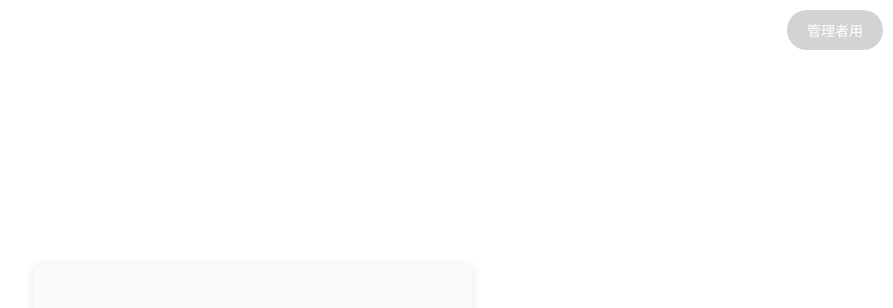
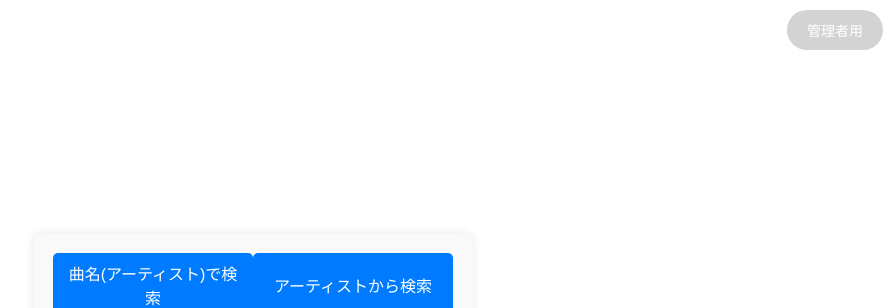
Before and after one commit to housou0401/request-music, a website: page public/index.html in a window 1280 px wide. Shown: the top 308 px of the page, without its empty margins (387-1280 px from the left). Drawn offline with Linux system fonts and the light colour scheme; no server answers.

Commit message:
Update index.html

```diff
--- a/public/index.html
+++ b/public/index.html
@@ -56,15 +56,20 @@
 <body onload="checkRecruitingStatus(); updateFrontendTitle();">
   <button class="admin-button" onclick="showAdminLogin()">管理者用</button>
   <div class="container" id="mainContainer">
+    <!-- 検索モード切替ボタン -->
+    <div style="display:flex; justify-content: center; margin-bottom:10px;">
+      <button id="modeSong" onclick="setSearchMode('song');" style="flex:1; padding:8px;">曲名(アーティスト)で検索</button>
+      <button id="modeArtist" onclick="setSearchMode('artist');" style="flex:1; padding:8px;">アーティストから検索</button>
+    </div>
     <!-- フロントエンドタイトルは /settings から取得 -->
     <h1 id="frontendTitle">♬曲をリクエストする</h1>
     <!-- 送信フォーム -->
     <form id="requestForm" action="/submit" method="post" onsubmit="handleSubmit(event)">
       <input type="text" id="songName" name="response" placeholder="曲名を入力してください" oninput="searchSongs()">
-      <!-- アーティスト名入力欄 -->
+      <!-- アーティスト名入力欄（songモードの場合のみ表示） -->
       <input type="text" id="artistName" name="artist" placeholder="アーティスト名を入力してください" oninput="searchSongs()">
       <div id="suggestions"></div>
-      <!-- 選択中ラベルと選択された曲表示エリア -->
+      <!-- 「選択中」ラベルは候補一覧（#suggestions）の下、選択された曲（#selectedSong）の上に配置 -->
       <div id="selectedLabel"></div>
       <div id="selectedSong"></div>
       <input type="hidden" id="appleMusicUrlHidden" name="appleMusicUrl">
```
